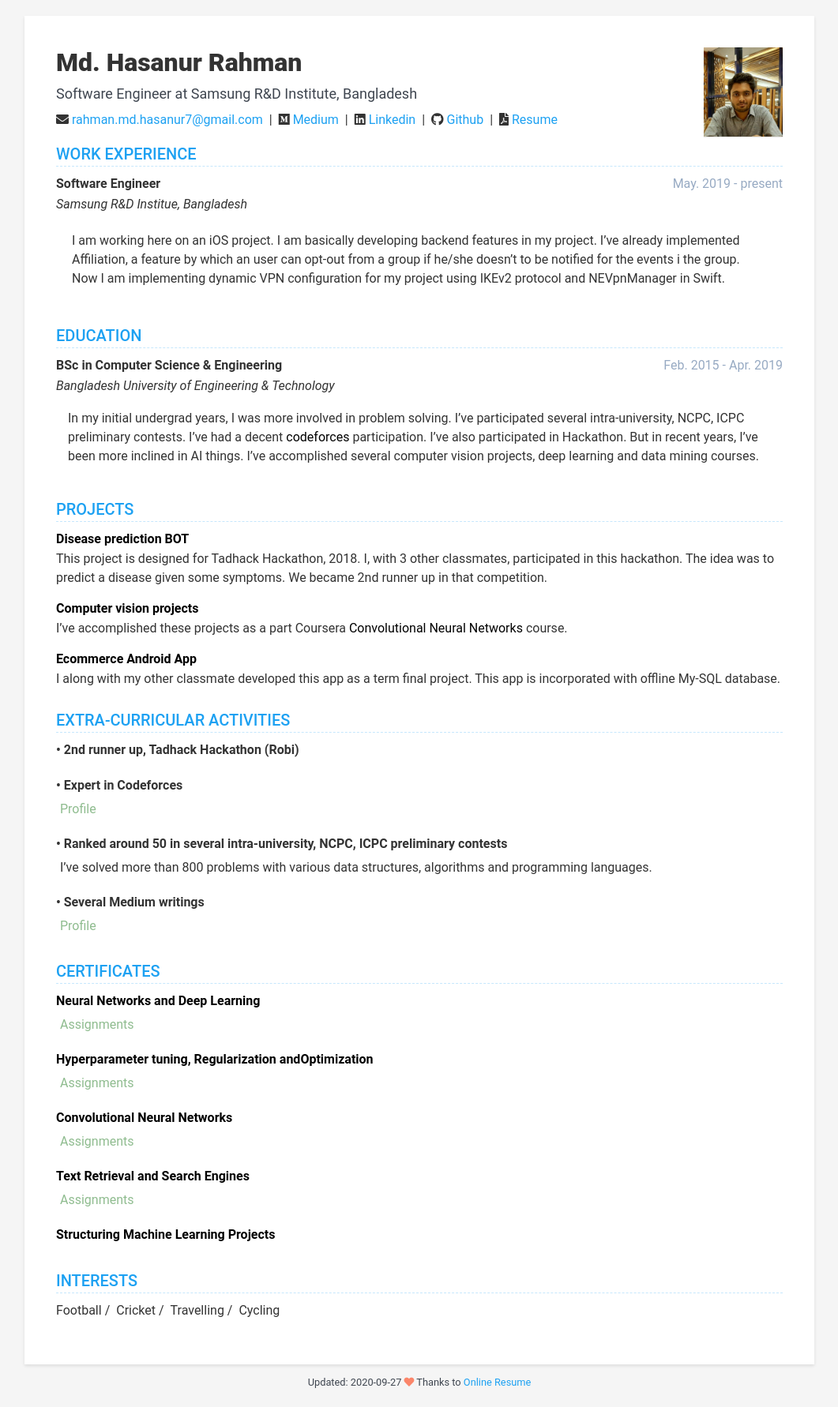
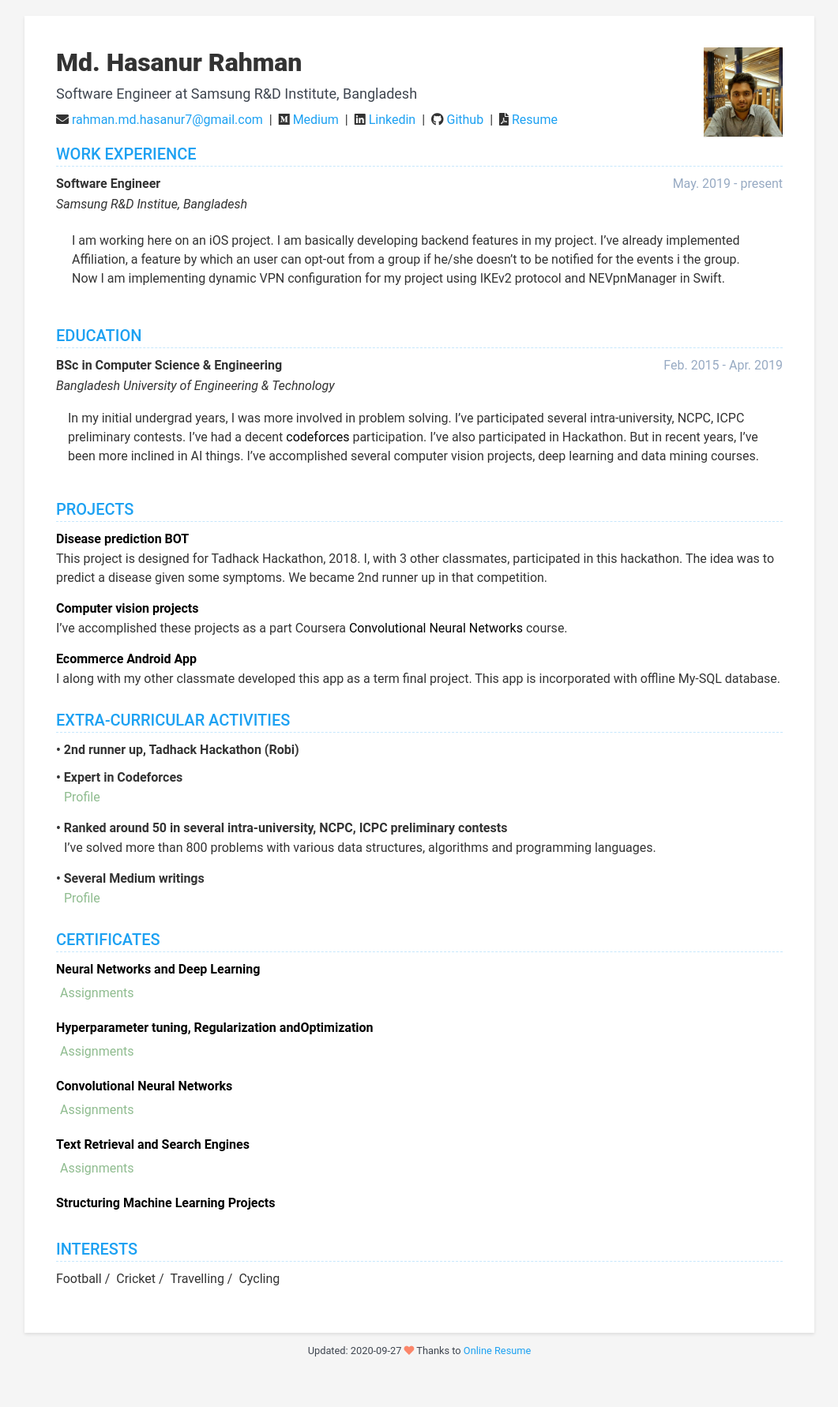
Before and after one commit to umma-salma/hasanur-rahman.github.io, a Jekyll site: the page built from index.html, in a window 1280 px wide. Shown: the whole page at 79% size, without its empty margins (109-1170 px from the left). Built offline with Jekyll 4.4.1, drawn with Linux system fonts in a browser that asks for light colours; nearby versions of some CDN libraries; after the commit the page ends 1742 px from its top, so only the background shows below that.

Commit message:
update padding
Signed-off-by: Md. Hasanur Rahman <hasanurrahman690@gmail.com>

```diff
--- a/_includes/extra_curriculars.html
+++ b/_includes/extra_curriculars.html
@@ -24,7 +24,7 @@
         </p>
 
         {% if extra_curricular.details %}
-        <div class="details" style="padding:5px">
+        <div class="details" style="padding-left:10px">
             {{ extra_curricular.details | markdownify }}
         </div>
         {% endif %}
```
